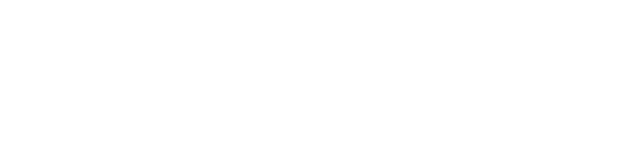
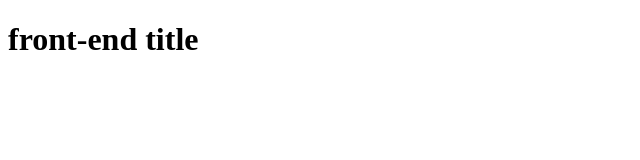
Before and after one commit to Kangjimmy/FrontEnd-new-project, a plain HTML site: page index.html in a window 1280 px wide. Shown: the whole page, without its empty margins (0-640 px from the left). Drawn offline with Linux system fonts and the light colour scheme.

Commit message:
프론트앤드 기본설정과 타이틀 작성

```diff
--- a/index.html
+++ b/index.html
@@ -1,4 +1,11 @@
 <!DOCTYPE html>
-
-<html>
+<html lang="ko">
+  <head>
+    <meta charset="UTF-8" />
+    <meta name="viewport" content="width=device-width, initial-scale=1.0" />
+    <title>Document</title>
+  </head>
+  <body>
+    <h1>front-end title</h1>
+  </body>
 </html>
```
